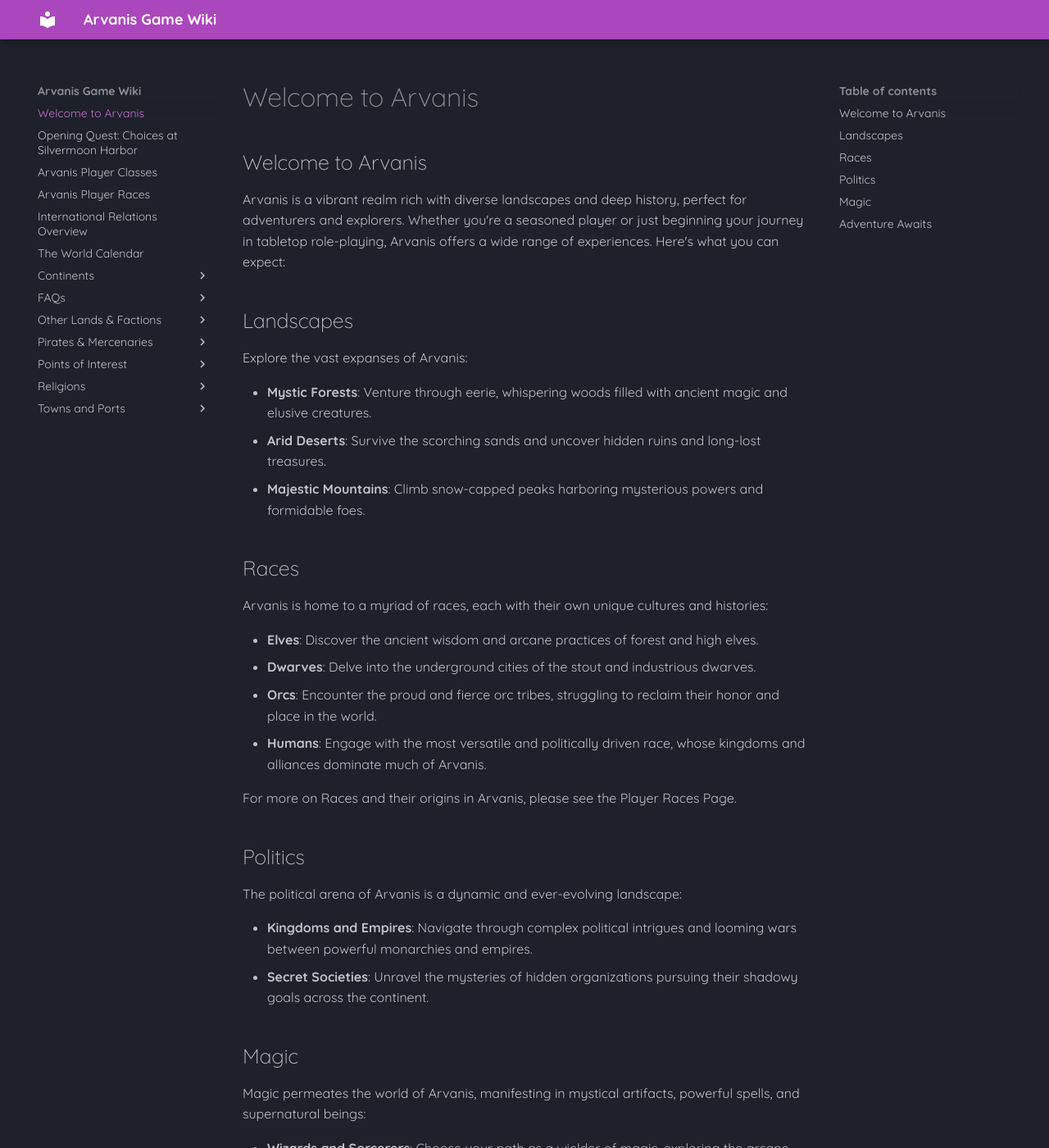
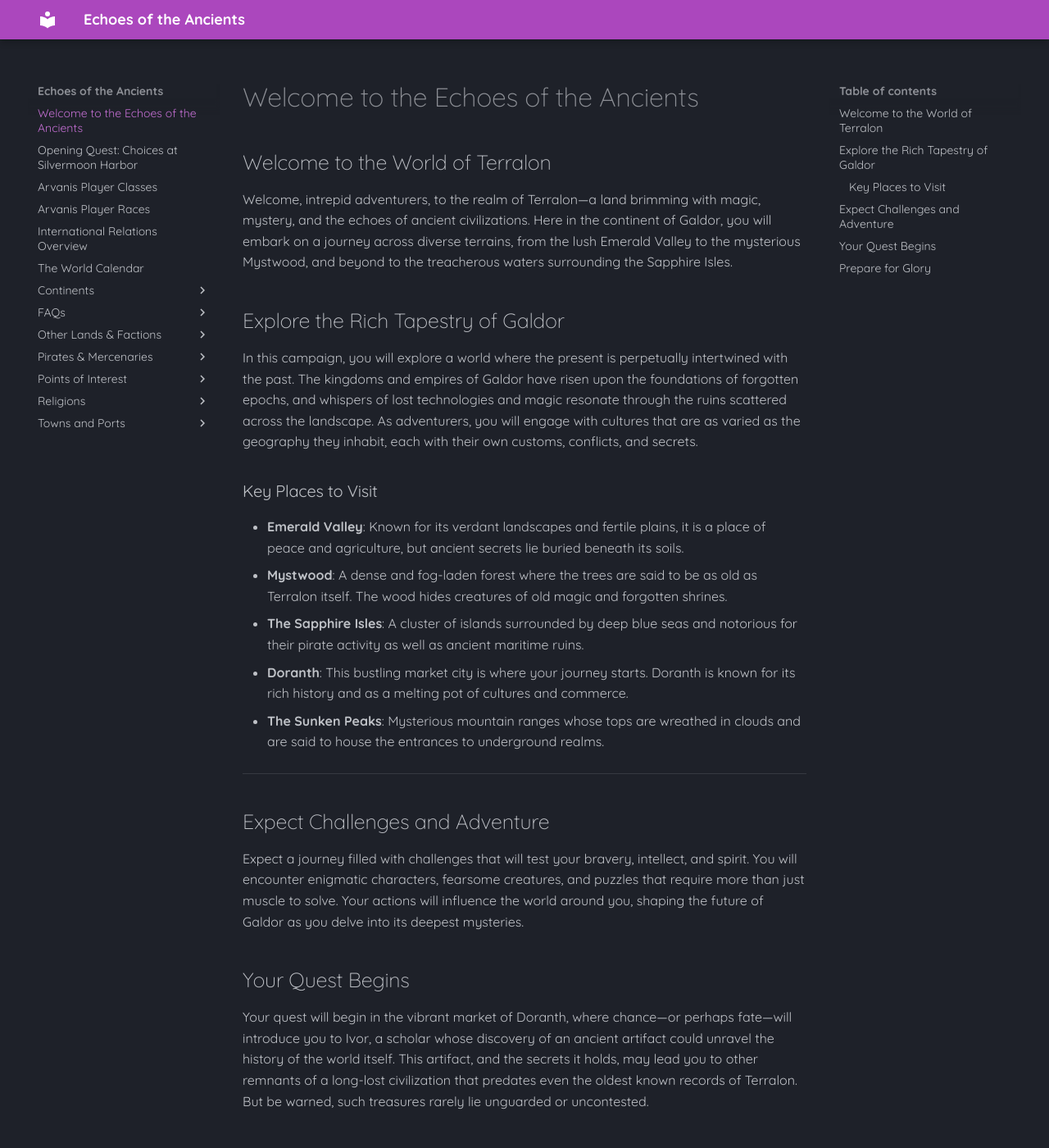
Before and after one commit to Bomchoo/Arvanis-Wiki, an MkDocs documentation site: the page built from docs/index.md, in a window 1280 px wide and 1400 px high. Shown: the whole window at 82% size. Built offline with MkDocs 1.6.1 and Material for MkDocs 9.7.7, drawn with Linux system fonts in a browser that asks for light colours; some of the changed text lies outside the part shown.

Commit message:
Begin Changing Campaign Details for final draft

```diff
--- a/docs/index.md
+++ b/docs/index.md
@@ -1,42 +1,33 @@
-# Welcome to Arvanis
+# Welcome to the Echoes of the Ancients
 
-## Welcome to Arvanis
+## Welcome to the World of Terralon
 
-Arvanis is a vibrant realm rich with diverse landscapes and deep history, perfect for adventurers and explorers. Whether you're a seasoned player or just beginning your journey in tabletop role-playing, Arvanis offers a wide range of experiences. Here's what you can expect:
+Welcome, intrepid adventurers, to the realm of Terralon—a land brimming with magic, mystery, and the echoes of ancient civilizations. Here in the continent of Galdor, you will embark on a journey across diverse terrains, from the lush Emerald Valley to the mysterious Mystwood, and beyond to the treacherous waters surrounding the Sapphire Isles.
 
-## Landscapes
+## Explore the Rich Tapestry of Galdor
 
-Explore the vast expanses of Arvanis:
+In this campaign, you will explore a world where the present is perpetually intertwined with the past. The kingdoms and empires of Galdor have risen upon the foundations of forgotten epochs, and whispers of lost technologies and magic resonate through the ruins scattered across the landscape. As adventurers, you will engage with cultures that are as varied as the geography they inhabit, each with their own customs, conflicts, and secrets.
 
-- **Mystic Forests**: Venture through eerie, whispering woods filled with ancient magic and elusive creatures.
-- **Arid Deserts**: Survive the scorching sands and uncover hidden ruins and long-lost treasures.
-- **Majestic Mountains**: Climb snow-capped peaks harboring mysterious powers and formidable foes.
+### Key Places to Visit
 
-## Races
+- **Emerald Valley**: Known for its verdant landscapes and fertile plains, it is a place of peace and agriculture, but ancient secrets lie buried beneath its soils.
+- **Mystwood**: A dense and fog-laden forest where the trees are said to be as old as Terralon itself. The wood hides creatures of old magic and forgotten shrines.
+- **The Sapphire Isles**: A cluster of islands surrounded by deep blue seas and notorious for their pirate activity as well as ancient maritime ruins.
+- **Doranth**: This bustling market city is where your journey starts. Doranth is known for its rich history and as a melting pot of cultures and commerce.
+- **The Sunken Peaks**: Mysterious mountain ranges whose tops are wreathed in clouds and are said to house the entrances to underground realms.
 
-Arvanis is home to a myriad of races, each with their own unique cultures and histories:
+---
 
-- **Elves**: Discover the ancient wisdom and arcane practices of forest and high elves.
-- **Dwarves**: Delve into the underground cities of the stout and industrious dwarves.
-- **Orcs**: Encounter the proud and fierce orc tribes, struggling to reclaim their honor and place in the world.
-- **Humans**: Engage with the most versatile and politically driven race, whose kingdoms and alliances dominate much of Arvanis.
+## Expect Challenges and Adventure
 
-For more on Races and their origins in Arvanis, please see the Player Races Page.
+Expect a journey filled with challenges that will test your bravery, intellect, and spirit. You will encounter enigmatic characters, fearsome creatures, and puzzles that require more than just muscle to solve. Your actions will influence the world around you, shaping the future of Galdor as you delve into its deepest mysteries.
 
-## Politics
+## Your Quest Begins
 
-The political arena of Arvanis is a dynamic and ever-evolving landscape:
+Your quest will begin in the vibrant market of Doranth, where chance—or perhaps fate—will introduce you to Ivor, a scholar whose discovery of an ancient artifact could unravel the history of the world itself. This artifact, and the secrets it holds, may lead you to other remnants of a long-lost civilization that predates even the oldest known records of Terralon. But be warned, such treasures rarely lie unguarded or uncontested.
 
-- **Kingdoms and Empires**: Navigate through complex political intrigues and looming wars between powerful monarchies and empires.
-- **Secret Societies**: Unravel the mysteries of hidden organizations pursuing their shadowy goals across the continent.
+## Prepare for Glory
 
-## Magic
+Prepare yourselves for adventure, for glory, for untold mysteries, and the chance to write your names across the annals of history. Forge your path through the wilds of Galdor, uncover the secrets of the ancients, and reveal the truth that could shake Terralon to its core.
 
-Magic permeates the world of Arvanis, manifesting in mystical artifacts, powerful spells, and supernatural beings:
-
-- **Wizards and Sorcerers**: Choose your path as a wielder of magic, exploring the arcane arts to cast spells and summon creatures.
-- **Mystical Realms**: Step into other dimensions where the laws of nature are bent and magic rules supreme.
-
-## Adventure Awaits
-
-Whether you're interested in epic battles, exploring mysterious locales, or navigating complex character interactions, Arvanis offers a rich tapestry for storytelling and adventure. Gather your party, and prepare to forge your own legends in this enchanting world!
+Gather your gear, rally your allies, and step forth into a world where every corner of the map holds the promise of adventure, and where the line between myth and reality is yours to draw. Welcome to Terralon; let the adventure begin!
--- a/mkdocs.yml
+++ b/mkdocs.yml
@@ -1,4 +1,4 @@
-site_name: Arvanis Game Wiki
+site_name: Echoes of the Ancients
 theme:
   name: material
   features:
--- a/requirements.txt
+++ b/requirements.txt
@@ -1,2 +1,2 @@
-mkdocs-material==9.5.21
+mkdocs-material==9.5.26
 mkdocs-glightbox
```
